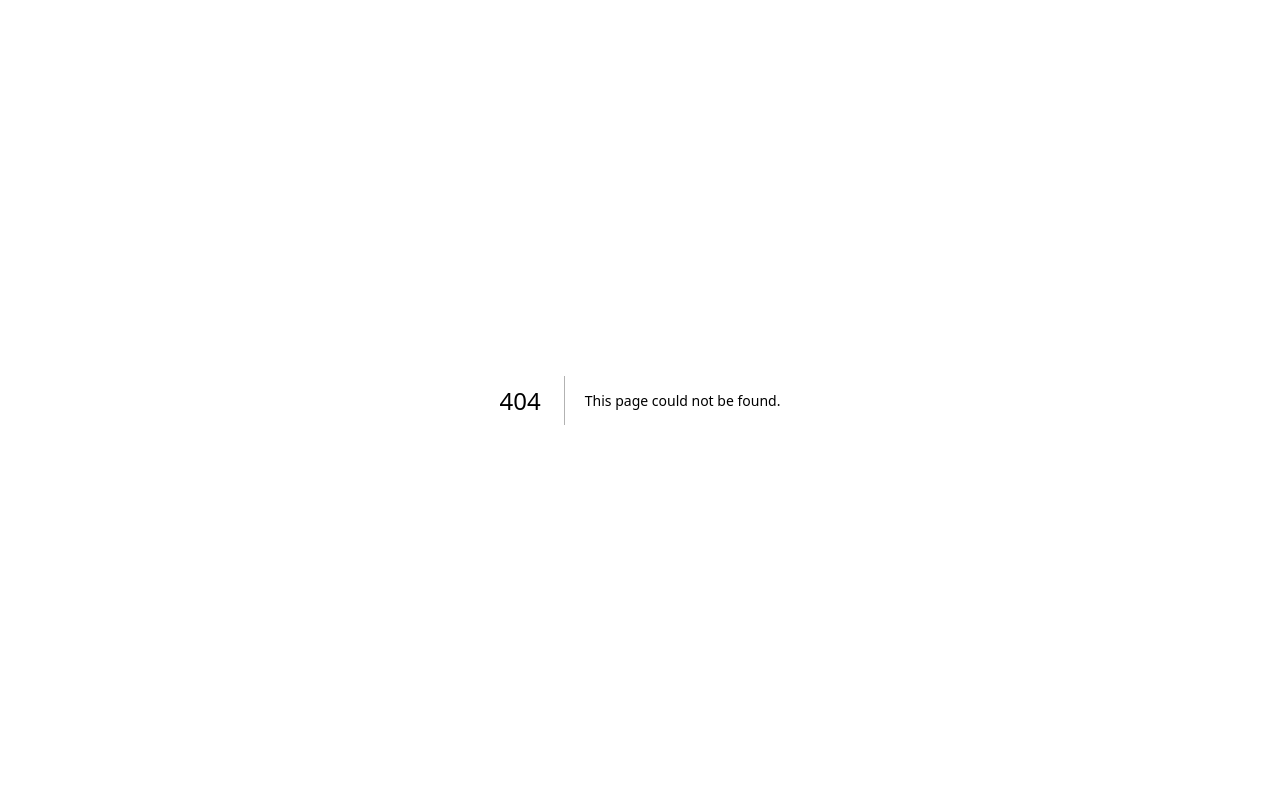
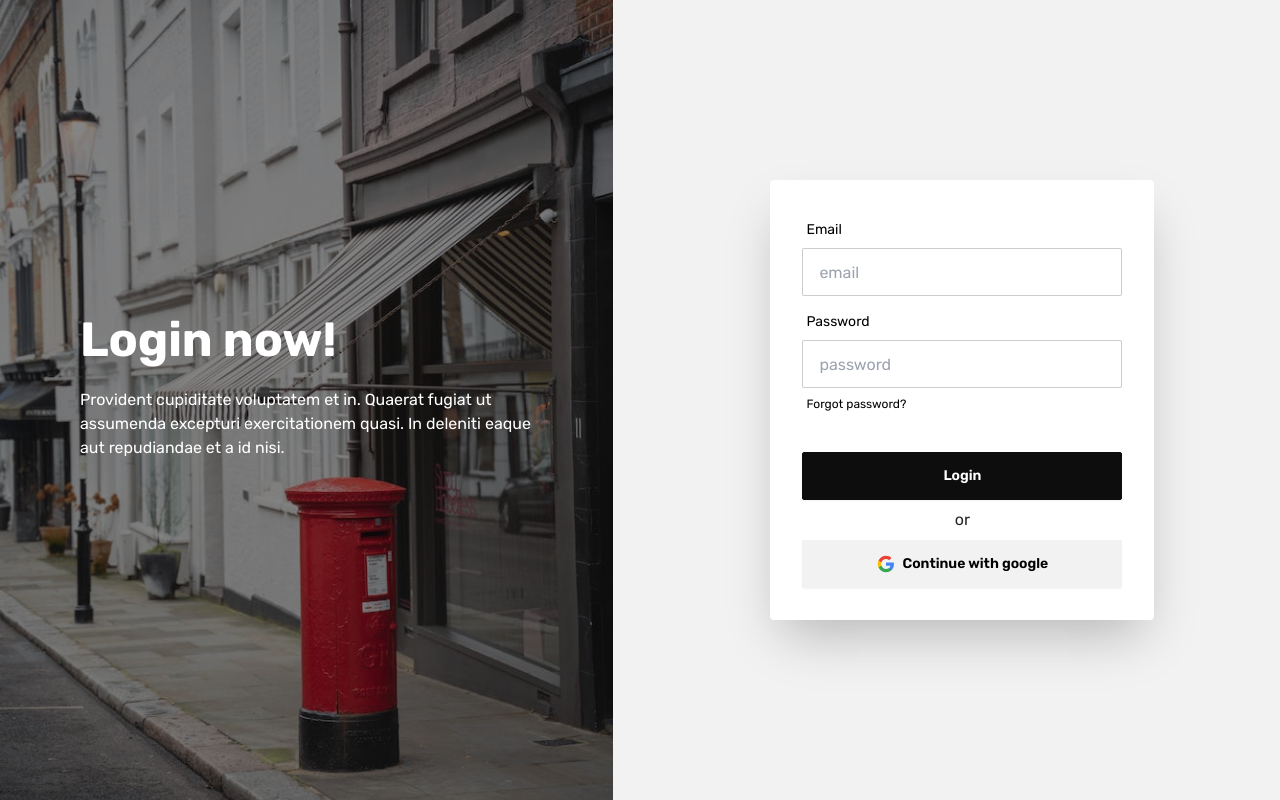
Before and after one commit to snowin-jj/devmailer, a Next.js app: page /signin in a window 1280 px wide. Before the commit this address had no page. Built offline with nearby package versions, Linux system fonts and the light colour scheme.

Commit message:
build required components and page for auth.

```diff
--- /dev/null
+++ b/src/app/(app)/(auth)/signin/page.tsx
@@ -0,0 +1,31 @@
+'use client';
+import AuthForm from '@/components/app/auth-form';
+import mailboxImg from '../../../../assets/mailbox.jpg';
+
+export default function SignInPage() {
+  return (
+    <div className="min-h-screen grid bg-base-200">
+      <div className="flex gap-8 items-center h-full">
+        <div
+          className=" h-full bg-cover bg-center bg-no-repeat max-w-2xl relative grid place-items-center"
+          style={{
+            backgroundImage: `url(${mailboxImg.src})`,
+          }}
+        >
+          <div className="absolute inset-0 bg-primary bg-opacity-50"></div>
+          <div className="relative z-20 text-center lg:text-left text-white px-4 md:px-20">
+            <h1 className="text-5xl font-bold">Login now!</h1>
+            <p className="py-6">
+              Provident cupiditate voluptatem et in. Quaerat fugiat ut assumenda
+              excepturi exercitationem quasi. In deleniti eaque aut repudiandae
+              et a id nisi.
+            </p>
+          </div>
+        </div>
+        <div className="w-full grid place-items-center">
+          <AuthForm />
+        </div>
+      </div>
+    </div>
+  );
+}
--- /dev/null
+++ b/src/components/app/auth-form.tsx
@@ -0,0 +1,50 @@
+'use client';
+
+import GoogleIcon from '@/assets/google.svg';
+import Image from 'next/image';
+
+export default function AuthForm() {
+  return (
+    <div className="card shrink-0 w-full max-w-sm shadow-2xl bg-base-100">
+      <form className="card-body">
+        <div className="form-control">
+          <label className="label">
+            <span className="label-text">Email</span>
+          </label>
+          <input
+            type="email"
+            placeholder="email"
+            className="input input-bordered"
+            required
+          />
+        </div>
+        <div className="form-control">
+          <label className="label">
+            <span className="label-text">Password</span>
+          </label>
+          <input
+            type="password"
+            placeholder="password"
+            className="input input-bordered"
+            required
+          />
+          <label className="label">
+            <a href="#" className="label-text-alt link link-hover">
+              Forgot password?
+            </a>
+          </label>
+        </div>
+        <div className="form-control mt-6">
+          <button className="btn btn-primary">Login</button>
+        </div>
+        <span className="text-center text-accent">or</span>
+        <div className="form-control">
+          <button className="btn">
+            <Image src={GoogleIcon} alt="google icon" width={18} height={18} />
+            Continue with google
+          </button>
+        </div>
+      </form>
+    </div>
+  );
+}
```
Also changed, not shown: src/app/(app)/(auth)/signup/page.tsx (added), src/assets/google.svg (added), src/assets/mailbox.jpg (added).
